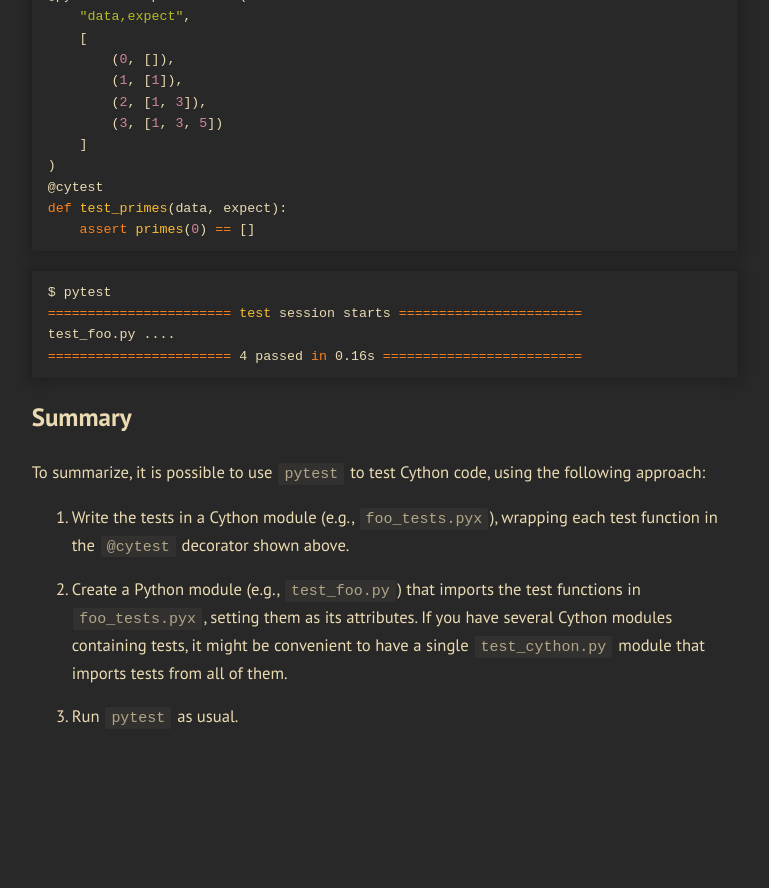
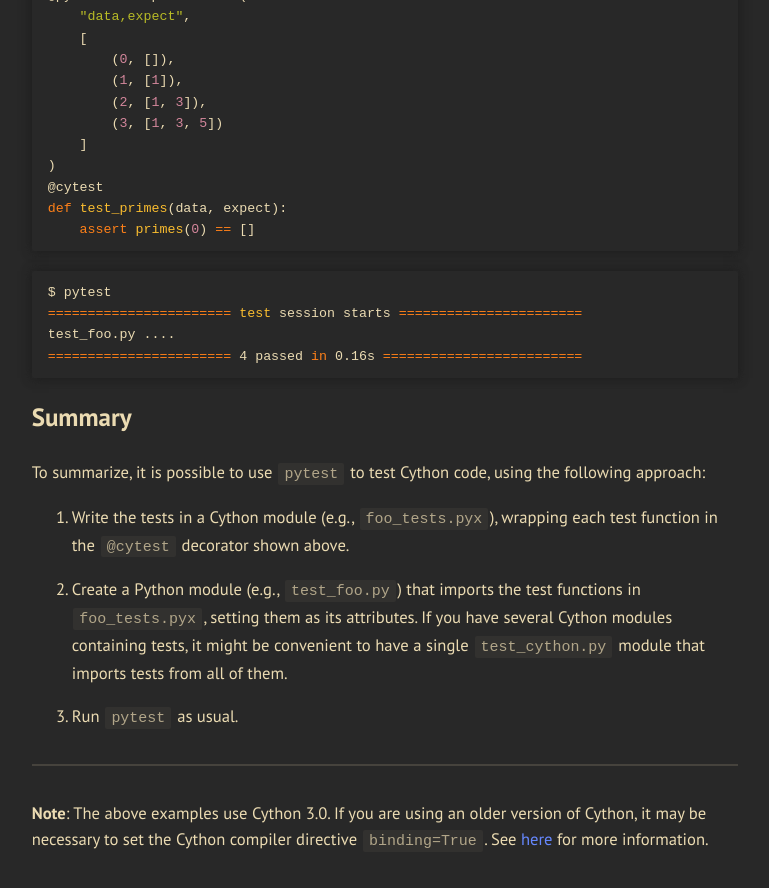
Before and after one commit to shwina/shwina.github.io, a Jekyll site: the page built from _posts/2020-08-13-cython-testing.md, in a window 1280 px wide and 900 px high, scrolled down 4103 px. Shown: the top 888 px of the window, without its empty margins (255-1024 px from the left). Built offline with Jekyll 4.4.1, drawn with Linux system fonts in a browser that asks for light colours; before the commit the page ends 4880 px from its top, so only the background shows below that.

Commit message:
Clarify binding behaviour

```diff
--- a/_posts/2020-08-13-cython-testing.md
+++ b/_posts/2020-08-13-cython-testing.md
@@ -229,4 +229,13 @@ using the following approach:
 
 3. Run `pytest` as usual.
 
+
+---
+**Note**: The above examples use Cython 3.0.
+If you are using an older version of Cython, it may be necessary
+to set the Cython compiler directive `binding=True`.
+See [here][compiler-directives] for more information.
+
 [tutorial]: https://cython.readthedocs.io/en/latest/src/tutorial/cython_tutorial.html#primes-with-c
+
+[compiler-directives]: https://cython.readthedocs.io/en/latest/src/userguide/source_files_and_compilation.html#compiler-directives
```
